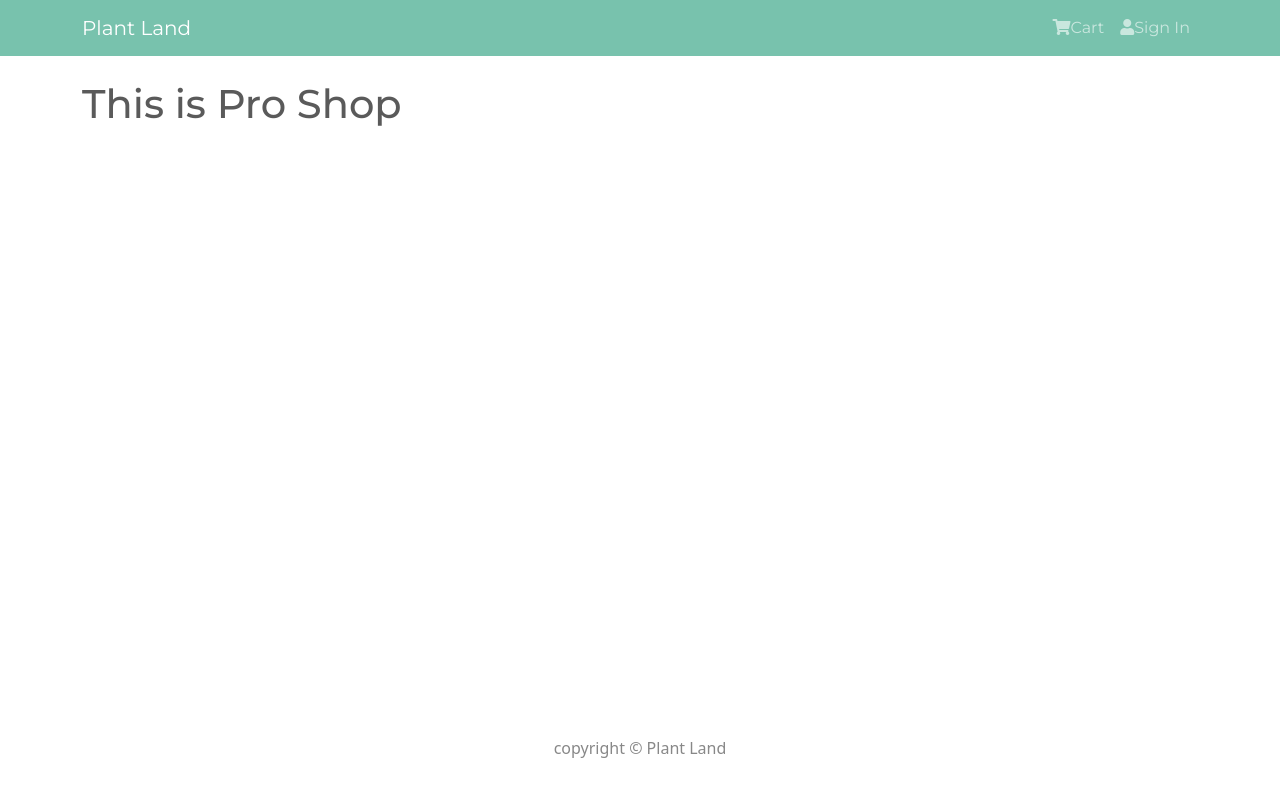
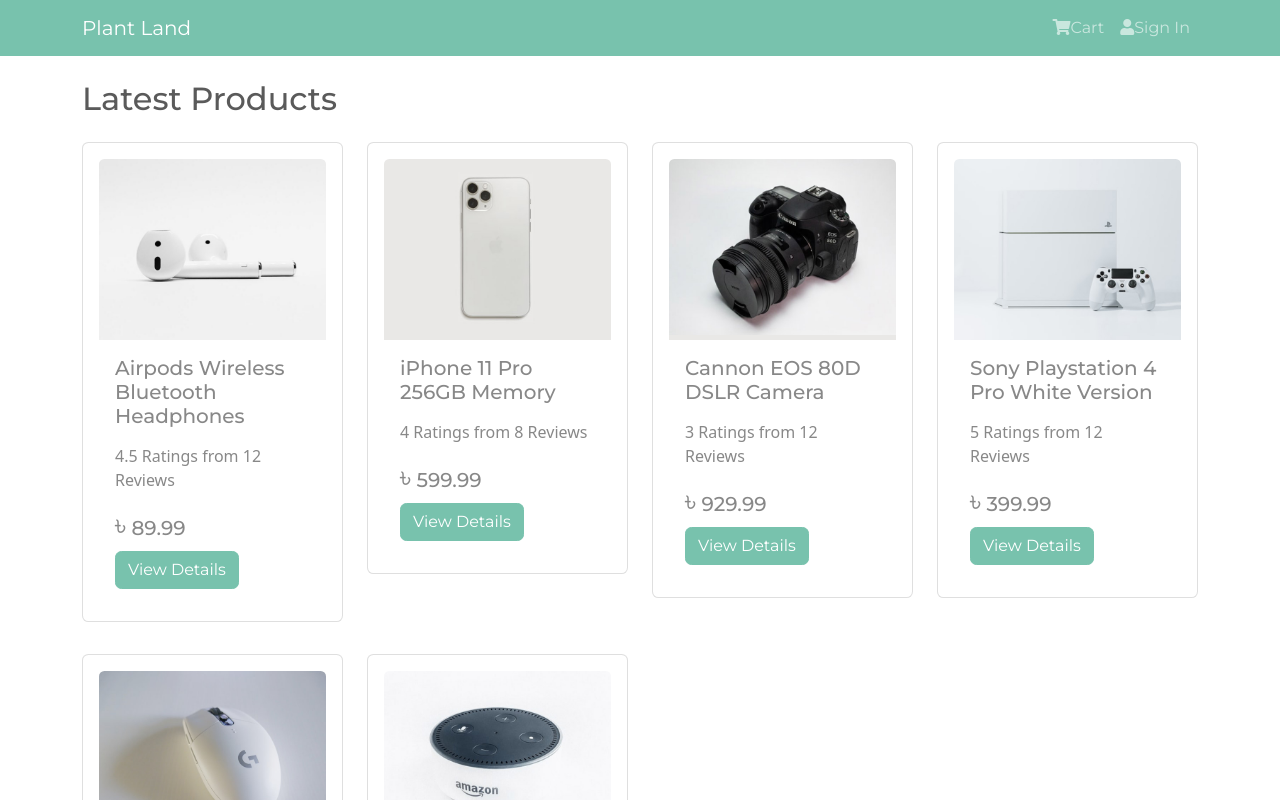
Before and after one commit to JaberHPranto/Plant-Land, a React (Create React App) app in the folder client/: page / in a window 1280 px wide. Shown: the top 800 px of the page. Built offline with nearby package versions, Linux system fonts and the light colour scheme; the HTML template or start-up script is replaced by a standard one.

Commit message:
product card design done

```diff
--- /dev/null
+++ b/client/src/components/Ecommerce/Product.js
@@ -0,0 +1,27 @@
+import React from 'react'
+import { Button, Card } from 'react-bootstrap'
+
+function Product({product}) {
+    return (
+        <Card className='my-3 p-3'>
+            <a href={`/product/${product._id}`}>
+                <Card.Img variant="top" src={product.image} />
+            </a>
+            <Card.Body>
+                <Card.Title>{product.name}</Card.Title>
+                <Card.Text as='div' className='my-3'>
+
+                    {product.rating} Ratings from {product.numReviews} Reviews
+                </Card.Text>
+
+                <Card.Text as='h5' className=''>
+                     <span style={{fontSize:'1.8rem'}}>৳</span>&nbsp;{product.price}
+                </Card.Text>
+
+                <Button variant="primary">View Details</Button>
+            </Card.Body>
+        </Card>
+    )
+}
+
+export default Product
--- a/client/src/components/Ecommerce/Screen/HomeScreen.js
+++ b/client/src/components/Ecommerce/Screen/HomeScreen.js
@@ -1,9 +1,19 @@
 import React from 'react'
-import { } from 'react-boo'
+import { Col, Row } from 'react-bootstrap'
+import products from '../../../products'
+import Product from '../Product'
+
 function HomeScreen() {
     return (
         <div>
-
+            <h2>Latest Products</h2>
+            <Row>
+                {products.map(product => (
+                    <Col xs={12} md={6} lg={4} xl={3}>
+                        <Product product={product} />
+                    </Col>
+                ))}
+            </Row>
         </div>
     )
 }
--- a/client/src/pages/EcommercePage.js
+++ b/client/src/pages/EcommercePage.js
@@ -2,6 +2,7 @@
 import { Container } from 'react-bootstrap';
 import Footer from "../components/Ecommerce/Footer";
 import Header from "../components/Ecommerce/Header";
+import HomeScreen from '../components/Ecommerce/Screen/HomeScreen';
 import '../styles/ecommerce.css';
 
 function EcommercePage() {
@@ -10,9 +11,9 @@
             <Header />
             <main>
                 <Container>
-                    <h1>This is Pro Shop</h1>
+                    <HomeScreen />
                 </Container>
-                </main>
+            </main>
             <Footer />
         </div>
     )
```
